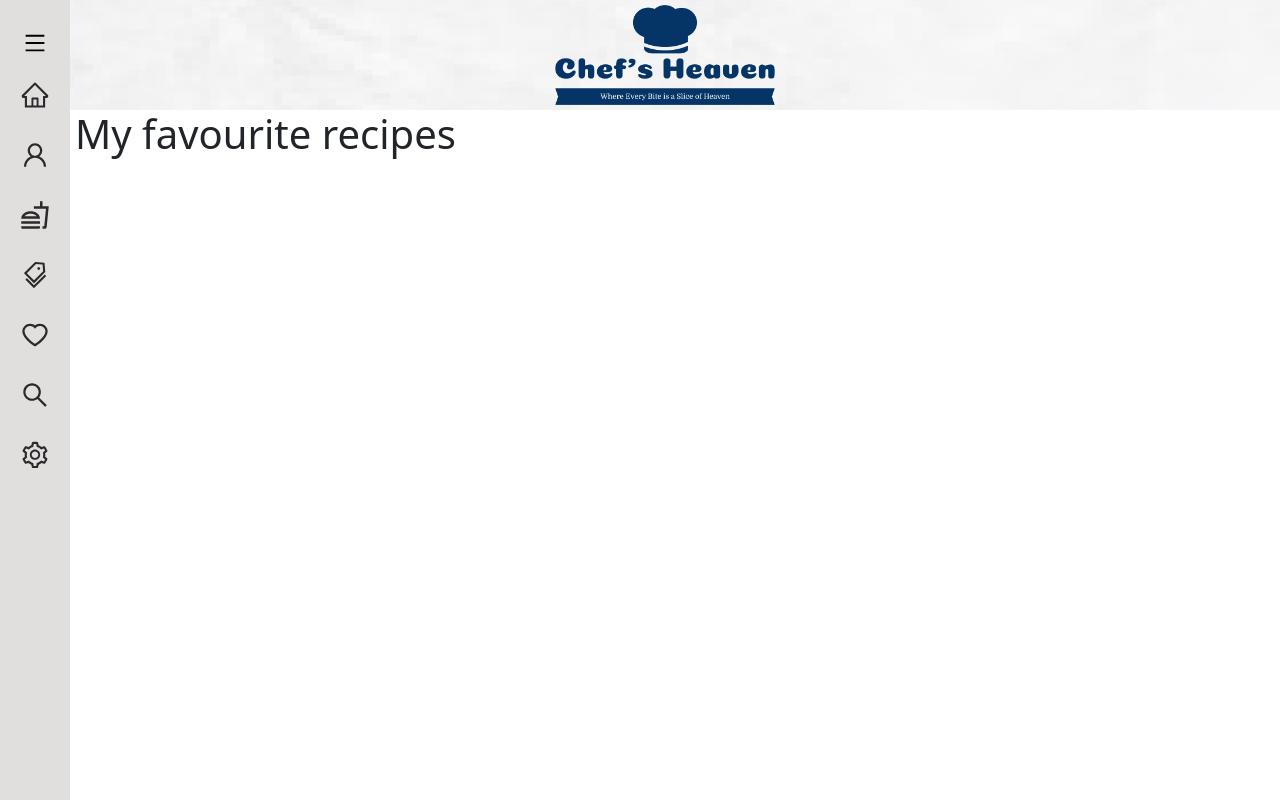
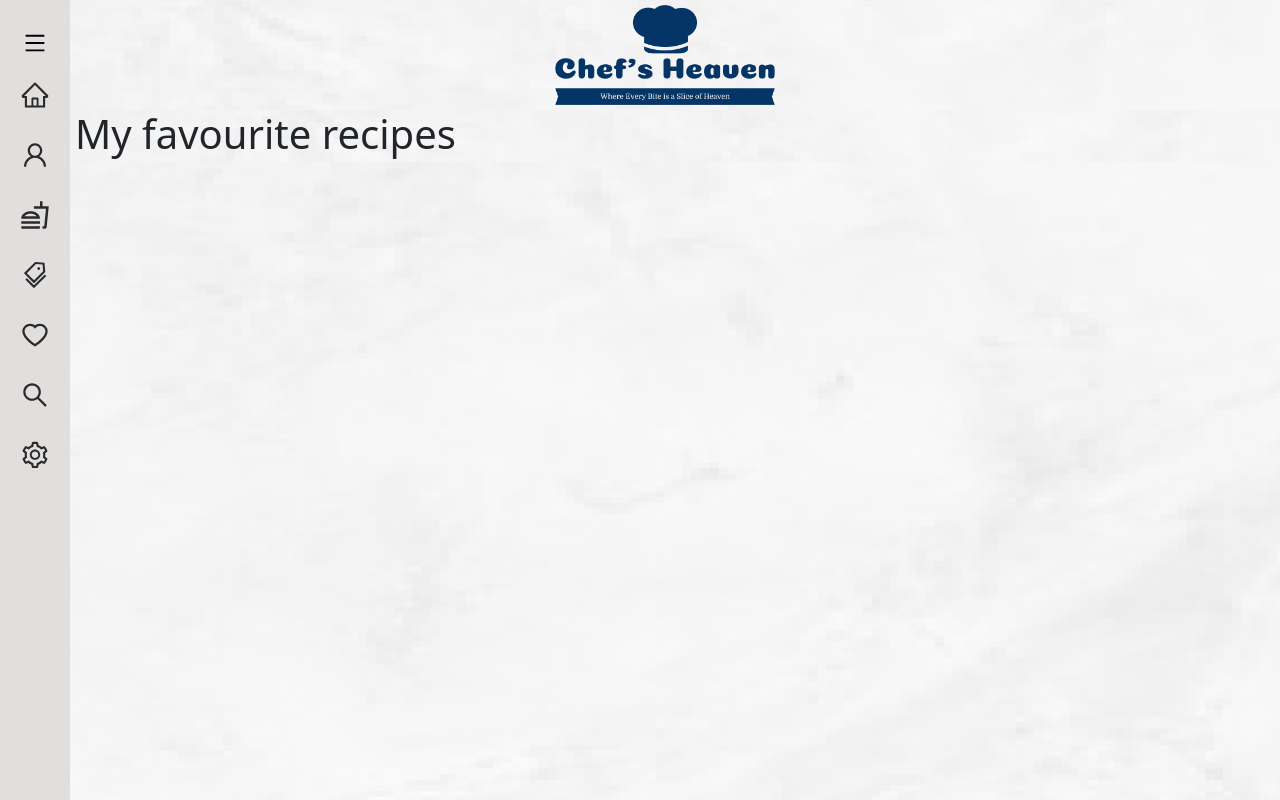
Before and after one commit to CodeSpace-Academy/ASE_2023_GROUP_E, a Next.js app: page /favourites in a window 1280 px wide. Built offline with nearby package versions, Linux system fonts and the light colour scheme.

Commit message:
Added background to all pages using layout

```diff
--- a/component/Layout/layout.js
+++ b/component/Layout/layout.js
@@ -9,7 +9,7 @@ const LayoutAll = (props) => {
     const {toggleMenu} = StateContext()
 
     return (
-        <div>
+        <div className={classes.background} >
             <div className={classes.layout}>
                 <ExpandableMenu expanded={toggleMenu} />
 
--- a/component/Layout/layout.module.css
+++ b/component/Layout/layout.module.css
@@ -1,3 +1,9 @@
+.background {
+    background-image: url('/images/marble-background.png'); /* Use the correct path to your image */
+    min-height: 100vh;
+  }
+
+
 .layout{
     display: flex;
     flex-direction: column;
@@ -5,7 +11,7 @@
 
 .imgDiv{
     text-align: center;
-    background-image: url('../../public/images/marble-background.png');
+
     padding: 5px;
     margin-left: 50px;
 }
--- a/component/Recipes/Preview/previewList.module.css
+++ b/component/Recipes/Preview/previewList.module.css
@@ -44,9 +44,7 @@
     text-decoration: none;
     color: rgb(104, 104, 104);
 }
-.item{
-    background-image: url('../../../public/images/marble-background.png')
-}
+
 
 .item :hover{
     background-color: rgb(246, 245, 245);
@@ -94,8 +92,7 @@
     .item{
         padding-left: 80px;
         padding-right: 80px;
-        padding-top: 15px;
-        border-radius: 30px;
+       padding-top: 20px;
 
 
     }
--- a/pages/categories/[categoriesPage].js
+++ b/pages/categories/[categoriesPage].js
@@ -2,14 +2,14 @@
 // import SearchBar from '../components/SearchBar';
 import getFilteredRecipes from '@/database/getFilterRecipes';
 import PreviewList from '@/component/Recipes/Preview/PreviewList';
-
+import classes from './categories.module.css'
 
 const Search = ({Result}) => {
 
 
   return (
     <div>
-      <h1>Recipe Search</h1>
+      <h1 className={classes.title}>Recipe Search</h1>
       {/* <SearchBar /> */}
       <PreviewList recipes={Result} />
     </div>
--- /dev/null
+++ b/pages/categories/categories.module.css
@@ -0,0 +1,3 @@
+.title{
+    background-color: transparent;
+}
--- a/pages/favourites/index.js
+++ b/pages/favourites/index.js
@@ -1,5 +1,8 @@
 import React, { useEffect, useState } from 'react';
 import PreviewList from '@/component/Recipes/Preview/PreviewList';
+import classes from './index.module.css'
+
+
 const Favourites = () => {
   const [favouriteRecipesList, setFavouriteRecipesList] = useState([]);
   //Get the favourites from local storage after the page loads
@@ -11,11 +14,13 @@ const Favourites = () => {
     }
   }, []);
   return (
-    <>
+    <div >
+      <div className={classes.background}>
       <h1>My favourite recipes</h1>
       {/* Recipe list component */}
       <PreviewList recipes={favouriteRecipesList} />
-    </>
+      </div>
+    </div>
   );
 };
 
--- /dev/null
+++ b/pages/favourites/index.module.css
@@ -0,0 +1,4 @@
+.background {
+    background-image: url('/images/marble-background.png'); /* Use the correct path to your image */
+
+  }
```
